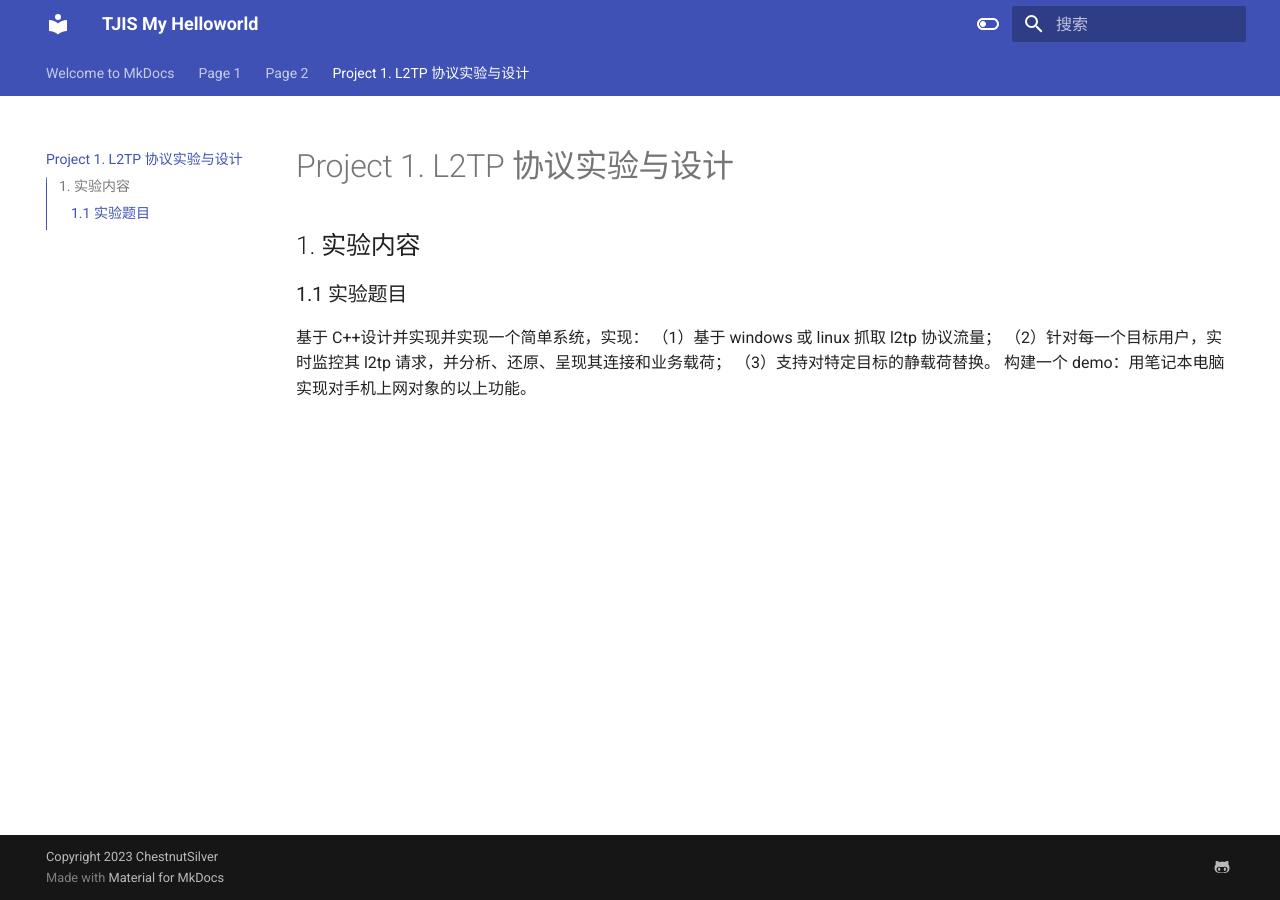
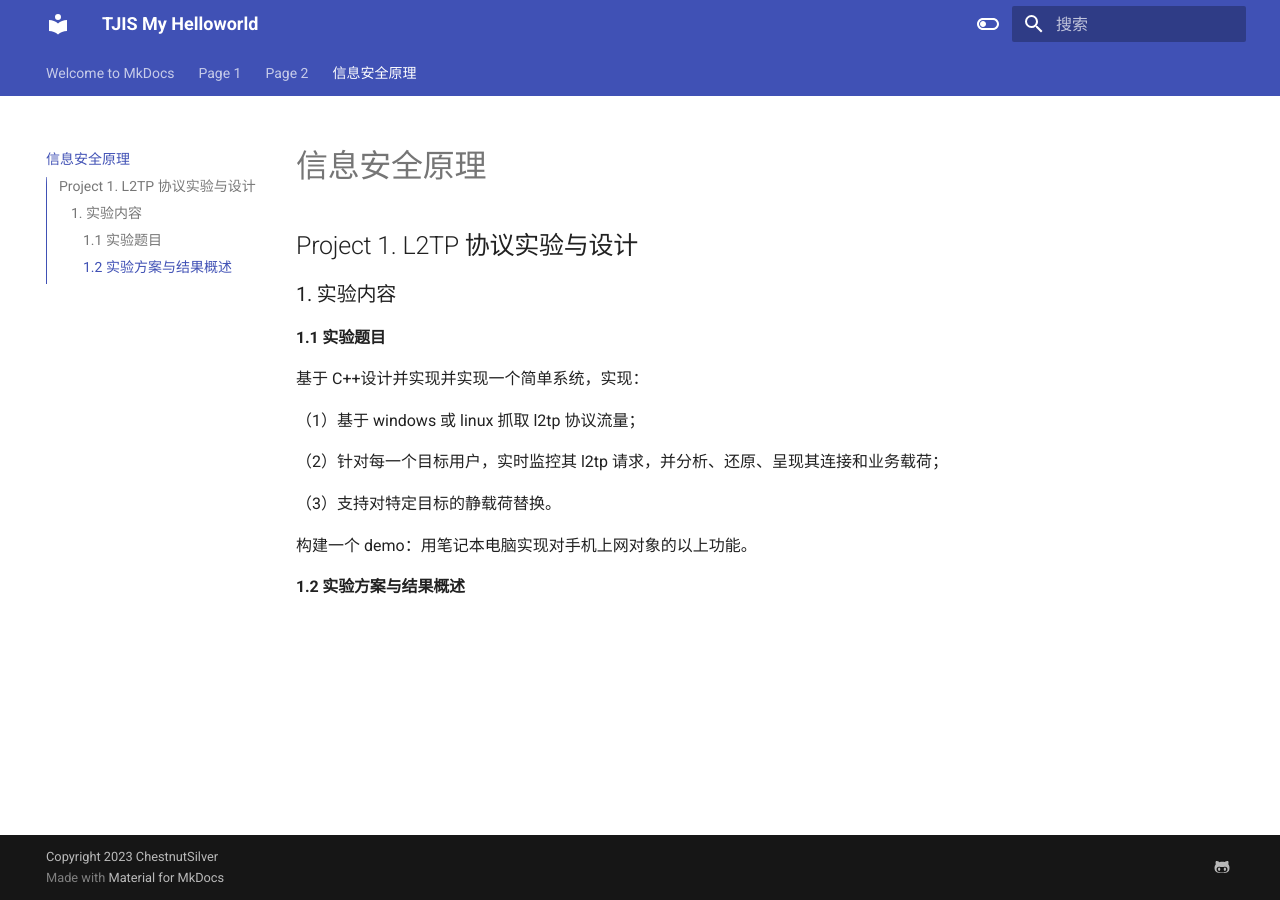
Before and after one commit to ChestnutSilver/TJIS-My-Helloworld, an MkDocs documentation site: the page built from docs/信息安全原理.md, in a window 1280 px wide. Built offline with MkDocs 1.6.1 and Material for MkDocs 9.7.7, drawn with Linux system fonts in a browser that asks for light colours.

Commit message:
add picture 1

```diff
--- a/docs/信息安全原理.md
+++ b/docs/信息安全原理.md
@@ -1,11 +1,19 @@
-# Project 1. L2TP 协议实验与设计
+# 信息安全原理
 
-## 1. 实验内容
+## Project 1. L2TP 协议实验与设计
 
-### 1.1 实验题目
+### 1. 实验内容
+
+#### 1.1 实验题目
 
 基于 C++设计并实现并实现一个简单系统，实现：
+
 （1）基于 windows 或 linux 抓取 l2tp 协议流量；
+
 （2）针对每一个目标用户，实时监控其 l2tp 请求，并分析、还原、呈现其连接和业务载荷；
+
 （3）支持对特定目标的静载荷替换。
+
 构建一个 demo：用笔记本电脑实现对手机上网对象的以上功能。
+
+#### 1.2 实验方案与结果概述
```
Also changed, not shown: pics/信息安全原理/1.png (added).
